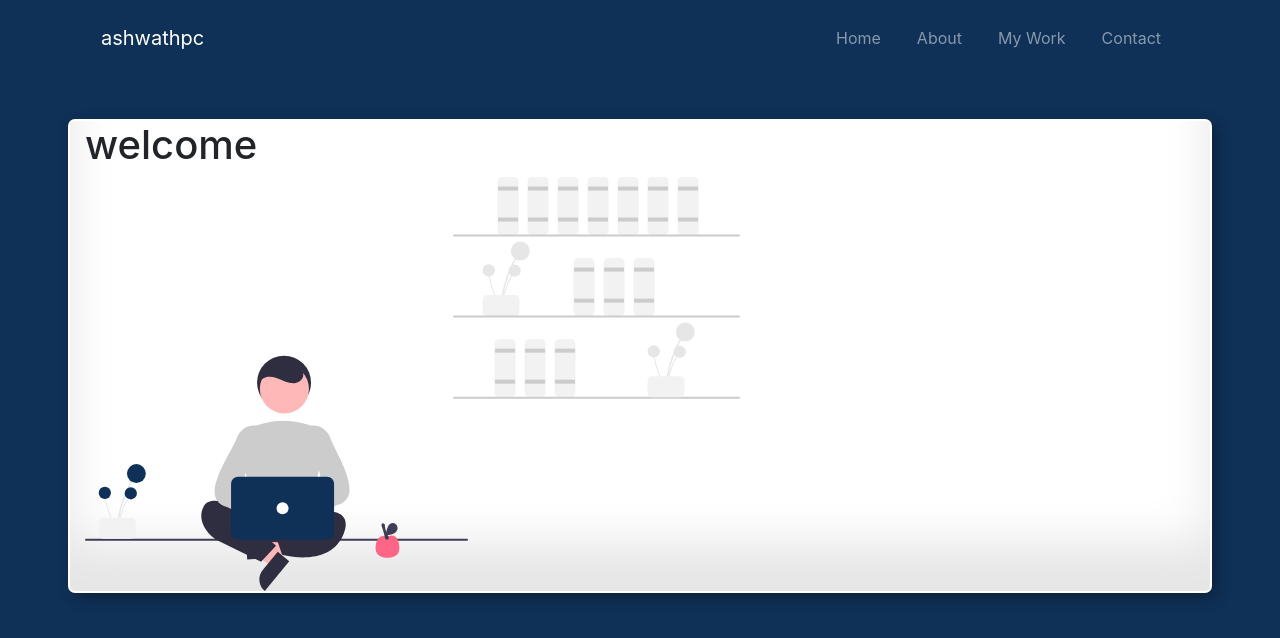
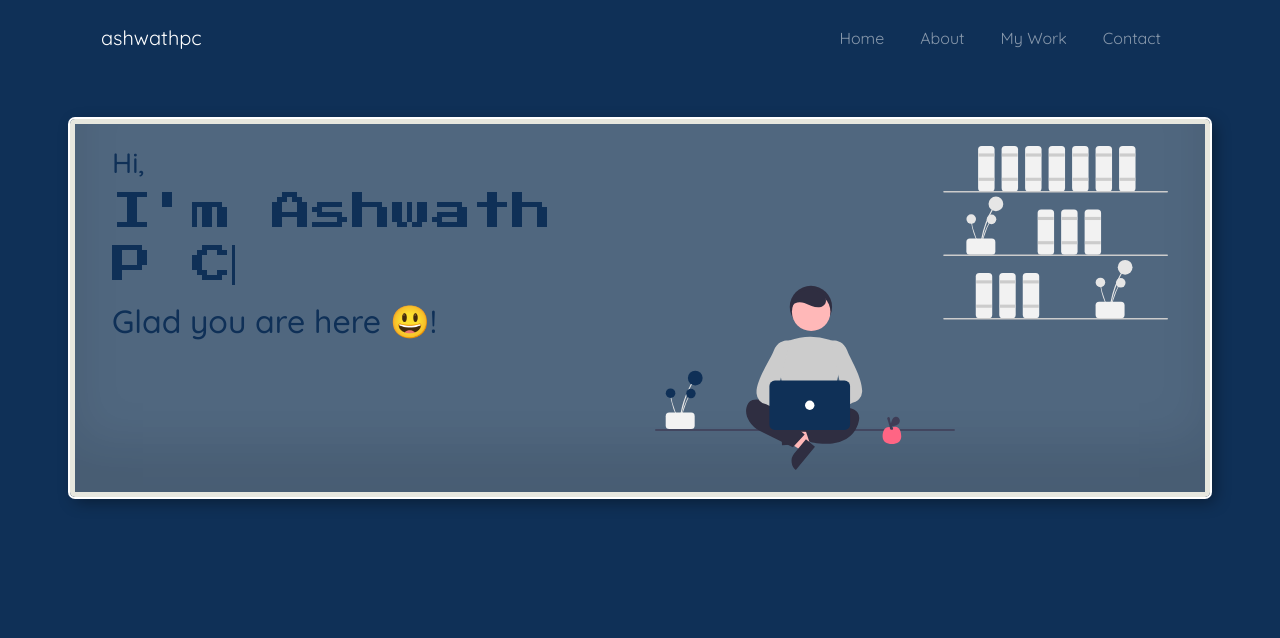
Before and after one commit to ashwathpc/MyPortfolio, a plain HTML site: page index.html in a window 1280 px wide. Drawn offline with nearby package versions, Linux system fonts and the light colour scheme.

Commit message:
Add files via upload

```diff
--- /dev/null
+++ b/JS/main.js
@@ -0,0 +1,68 @@
+const typeWriter = function(txtElement, words, wait = 3000){
+    this.txtElement = txtElement;
+    this.words = words;
+    this.txt = '';
+    this.wordIndex = 0;
+    this.wait = parseInt(wait, 10);
+    this.type();
+    this.isDeleting = false;
+}
+
+// Type Method
+typeWriter.prototype.type = function() {
+    //current index of word
+    const current = this.wordIndex % this.words.length;
+
+    //get full text of current word
+    const fullTxt = this.words[current];
+
+    //check if deleting
+    if(this.isDeleting){
+        //Remove char
+        this.txt = fullTxt.substring(0, this.txt.length - 1);
+    }
+    else{
+        //Add char
+        this.txt = fullTxt.substring(0, this.txt.length + 1);
+    }
+
+    //Insert into element
+    this.txtElement.innerHTML = `<span class="txt">${this.txt}</span>`;
+
+    //type speed
+    let typeSpeed = 300;
+
+    if(this.isDeleting) {
+        typeSpeed /= 2;
+    }
+
+    //if word is complete
+    if(!this.isDeleting && this.txt === fullTxt) {
+        //pause at the end
+        typeSpeed = this.wait;
+        //Set delete to true
+        this.isDeleting = true;
+    }
+    else if(this.isDeleting && this.txt === '') {
+        this.isDeleting = false;
+        //Move to next word
+        this.wordIndex++;
+        //Pause before start typing
+        typeSpeed = 500;
+    }
+
+    setTimeout(()=> this.type(), typeSpeed)
+}
+
+// Init on DOM Load
+document.addEventListener('DOMContentLoaded', init);
+
+// Init App
+function init() {
+    const txtElement = document.querySelector('.txt-type');
+    const words = JSON.parse(txtElement.getAttribute('data-words'));
+    const wait = txtElement.getAttribute('data-wait');
+
+    // Init Typewriter
+    new typeWriter(txtElement, words, wait);
+}
--- a/css/style.css
+++ b/css/style.css
@@ -1,10 +1,16 @@
 body{
   background-color: #0f3057;
+  font-family: 'Quicksand', sans-serif;
+  /* color: #00587a; */
+  color: #0f3057;
+  text-align: center;
 }
 
 .myDiv{
-  background-color: white;
+  background-color: rgba(231, 231, 222, 0.3);
+
   border-radius: 5px;
+  border: #e7e7de 5px solid;
   box-shadow:
        inset 0 -3em 3em rgba(0,0,0,0.1),
              0 0  0 2px rgb(255,255,255),
@@ -17,18 +23,32 @@ body{
 #navBar li{
   margin: 10px;
   list-style: none;
-  color: white;
+  color: #e7e7de;
 }
 
 
 /* Intro Room */
 
 .introRoom{
-  margin-top: 5vh;
+  margin-top: 3%;
+
 }
 
 .title-img{
   animation: floatWidget 2.5s ease-in-out infinite alternate;
+}
+
+.Name-font{
+  font-family: 'Press Start 2P', cursive;
+}
+
+.title-name{
+  text-align: left;
+  padding: 2%;
+}
+
+.title-img{
+  width: 100%;
 }
 
 @keyframes floatWidget{
@@ -39,3 +59,11 @@ body{
     transform: translateY(10px);
   }
 }
+
+/* cursor */
+
+.txt-type > .txt{
+  border-right: 0.2rem solid #0f3057;
+}
+
+@media(maxw)
--- a/index.html
+++ b/index.html
@@ -14,9 +14,16 @@
 
   <link rel="stylesheet" href="css/style.css">
 
+  <!-- Google Fonts -->
+
+  <link rel="preconnect" href="https://fonts.gstatic.com">
+  <link href="https://fonts.googleapis.com/css2?family=Press+Start+2P&family=Quicksand:wght@300;400;500;600;700&display=swap" rel="stylesheet">
+
   <!-- Bootstrap Scripts -->
 
-  <script src="https://cdn.jsdelivr.net/npm/bootstrap@5.0.0-beta1/dist/js/bootstrap.bundle.min.js" integrity="sha384-ygbV9kiqUc6oa4msXn9868pTtWMgiQaeYH7/t7LECLbyPA2x65Kgf80OJFdroafW" crossorigin="anonymous"></script>
+  <script src="https://code.jquery.com/jquery-3.5.1.slim.min.js" integrity="sha384-DfXdz2htPH0lsSSs5nCTpuj/zy4C+OGpamoFVy38MVBnE+IbbVYUew+OrCXaRkfj" crossorigin="anonymous"></script>
+  <script src="https://cdn.jsdelivr.net/npm/popper.js@1.16.1/dist/umd/popper.min.js" integrity="sha384-9/reFTGAW83EW2RDu2S0VKaIzap3H66lZH81PoYlFhbGU+6BZp6G7niu735Sk7lN" crossorigin="anonymous"></script>
+  <script src="https://cdn.jsdelivr.net/npm/bootstrap@4.5.3/dist/js/bootstrap.min.js" integrity="sha384-w1Q4orYjBQndcko6MimVbzY0tgp4pWB4lZ7lr30WKz0vr/aWKhXdBNmNb5D92v7s" crossorigin="anonymous"></script>
 
 </head>
 <body>
@@ -52,11 +59,23 @@
   <!-- Intro Page -->
   <section id="introRoom">
     <div class="myDiv introRoom container">
-      <h1>welcome</h1>
-      <img class="title-img" src="images/Title.svg" alt="title-img">
+      <div class="row title-name">
+        <div class="col-md-6">
+          <h3>Hi,</h3>
+          <h1>
+            <span class="Name-font">I'm
+              <span class="txt-type" data-wait="3000" data-words='["Ashwath P C","a Designer","a Developer","a Tester"]'></span>
+            </span>
+          </h1>
+          <h2><span class="Title-font"></span>Glad you are here 😃!</h2>
+        </div>
+        <div class="col-lg-6">
+          <img class="title-img" src="images/Title.svg" alt="title-img">
+        </div>
+      </div>
     </div>
   </section>
-
+<script src="JS/main.js"></script>
 </body>
 
 </html>
```
